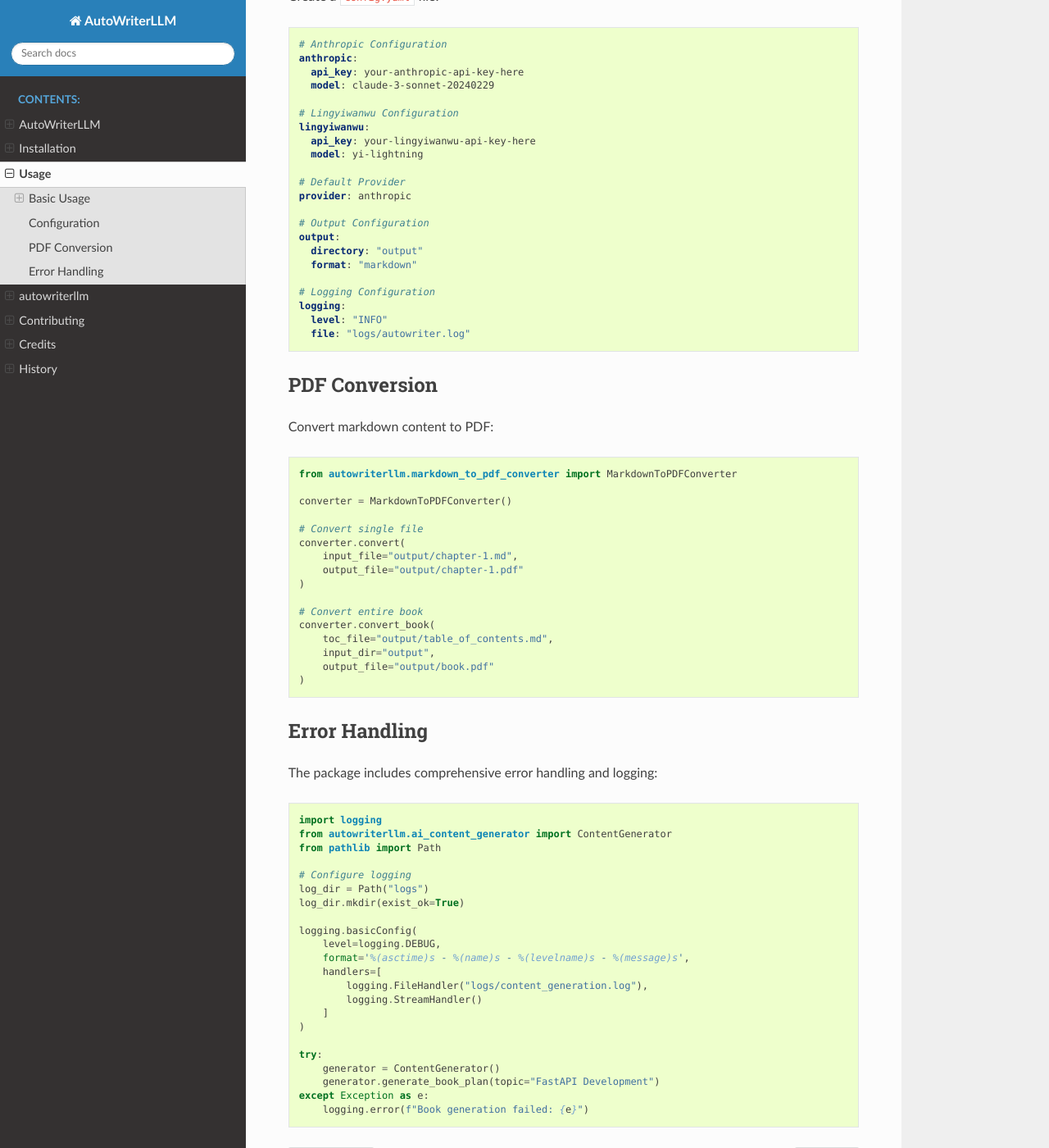
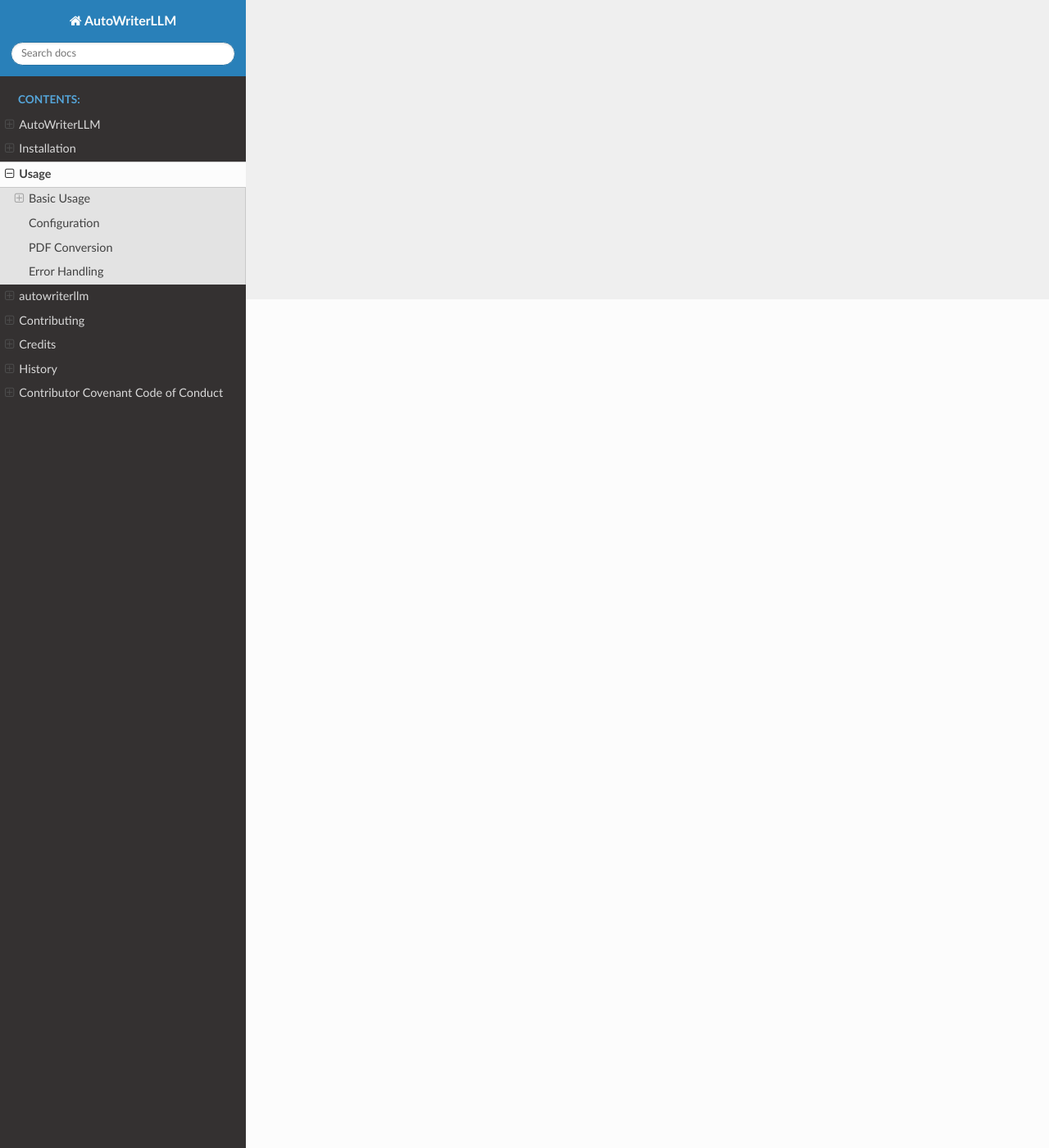
Before and after one commit to supersheepbear/AutoWriterLLM, a Sphinx documentation site: the page built from docs/usage.rst, in a window 1280 px wide and 1400 px high, scrolled down 1035 px. Shown: the whole window at 82% size. Built offline with Sphinx 7.4.7 and the Read the Docs theme 3.1.0, drawn with Linux system fonts in a browser that asks for light colours; some of the changed text lies outside the part shown.

Commit message:
update docs

```diff
--- a/docs/conf.py
+++ b/docs/conf.py
@@ -72,7 +72,7 @@
 #
 # This is also used if you do content translation via gettext catalogs.
 # Usually you set "language" from the command line for these cases.
-language = None
+language = 'en'
 
 # List of patterns, relative to source directory, that match files and
 # directories to ignore when looking for source files.
@@ -108,7 +108,7 @@
 # Add any paths that contain custom static files (such as style sheets) here,
 # relative to this directory. They are copied after the builtin static files,
 # so a file named "default.css" will overwrite the builtin "default.css".
-html_static_path = ['_static']
+html_static_path = []
 
 
 # -- Options for HTMLHelp output ---------------------------------------
--- a/docs/index.rst
+++ b/docs/index.rst
@@ -1,5 +1,5 @@
 Welcome to AutoWriterLLM's documentation!
-======================================
+========================================
 
 .. toctree::
    :maxdepth: 2
@@ -12,6 +12,7 @@
    contributing
    authors
    history
+   CODE_OF_CONDUCT
 
 Indices and tables
 ==================
--- a/docs/usage.rst
+++ b/docs/usage.rst
@@ -5,128 +5,17 @@
 Basic Usage
 ----------
 
-AutoWriterLLM provides both GUI and programmatic interfaces for generating book content:
-
 GUI Interface
 ^^^^^^^^^^^^
-
-Launch the GUI application:
-
-.. code-block:: python
-
-    from autowriterllm.ai_content_generator import ContentGenerator
-
-    # Launch the GUI
-    generator = ContentGenerator()
-    generator.run_gui()
 
 Programmatic Interface
 ^^^^^^^^^^^^^^^^^^^^
 
-Generate content programmatically:
-
-.. code-block:: python
-
-    from autowriterllm.ai_content_generator import ContentGenerator
-    import logging
-
-    # Configure logging
-    logging.basicConfig(level=logging.INFO)
-    logger = logging.getLogger(__name__)
-
-    # Initialize generator with configuration
-    generator = ContentGenerator(config_file="config.yaml")
-
-    try:
-        # Generate book content
-        generator.generate_book_plan(
-            topic="Python Programming",
-            level="Intermediate",
-            provider="anthropic"  # or "lingyiwanwu"
-        )
-    except Exception as e:
-        logger.error(f"Error generating book plan: {e}")
-
 Configuration
 ------------
-
-Create a ``config.yaml`` file:
-
-.. code-block:: yaml
-
-    # Anthropic Configuration
-    anthropic:
-      api_key: your-anthropic-api-key-here
-      model: claude-3-sonnet-20240229
-
-    # Lingyiwanwu Configuration
-    lingyiwanwu:
-      api_key: your-lingyiwanwu-api-key-here
-      model: yi-lightning
-
-    # Default Provider
-    provider: anthropic
-
-    # Output Configuration
-    output:
-      directory: "output"
-      format: "markdown"
-
-    # Logging Configuration
-    logging:
-      level: "INFO"
-      file: "logs/autowriter.log"
 
 PDF Conversion
 -------------
 
-Convert markdown content to PDF:
-
-.. code-block:: python
-
-    from autowriterllm.markdown_to_pdf_converter import MarkdownToPDFConverter
-
-    converter = MarkdownToPDFConverter()
-
-    # Convert single file
-    converter.convert(
-        input_file="output/chapter-1.md",
-        output_file="output/chapter-1.pdf"
-    )
-
-    # Convert entire book
-    converter.convert_book(
-        toc_file="output/table_of_contents.md",
-        input_dir="output",
-        output_file="output/book.pdf"
-    )
-
 Error Handling
 -------------
-
-The package includes comprehensive error handling and logging:
-
-.. code-block:: python
-
-    import logging
-    from autowriterllm.ai_content_generator import ContentGenerator
-    from pathlib import Path
-
-    # Configure logging
-    log_dir = Path("logs")
-    log_dir.mkdir(exist_ok=True)
-
-    logging.basicConfig(
-        level=logging.DEBUG,
-        format='%(asctime)s - %(name)s - %(levelname)s - %(message)s',
-        handlers=[
-            logging.FileHandler("logs/content_generation.log"),
-            logging.StreamHandler()
-        ]
-    )
-
-    try:
-        generator = ContentGenerator()
-        generator.generate_book_plan(topic="FastAPI Development")
-    except Exception as e:
-        logging.error(f"Book generation failed: {e}")
--- a/readthedocs.yml
+++ b/readthedocs.yml
@@ -11,14 +11,13 @@
 # Build documentation in the docs/ directory with Sphinx
 sphinx:
   configuration: docs/conf.py
-  fail_on_warning: true
 
 # Optionally build your docs in additional formats such as PDF and ePub
 formats:
   - pdf
   - epub
 
-# Optionally declare the Python requirements required to build your docs
+# Python requirements for building docs
 python:
   install:
     - method: pip
@@ -27,7 +26,7 @@
         - dev
     - requirements: docs/requirements.txt
 
-# Don't use submodules for documentation (default is false)
+# Don't use submodules for documentation
 submodules:
   include: all
   recursive: true
```
Also changed, not shown: README.rst (+3 -10 lines).
